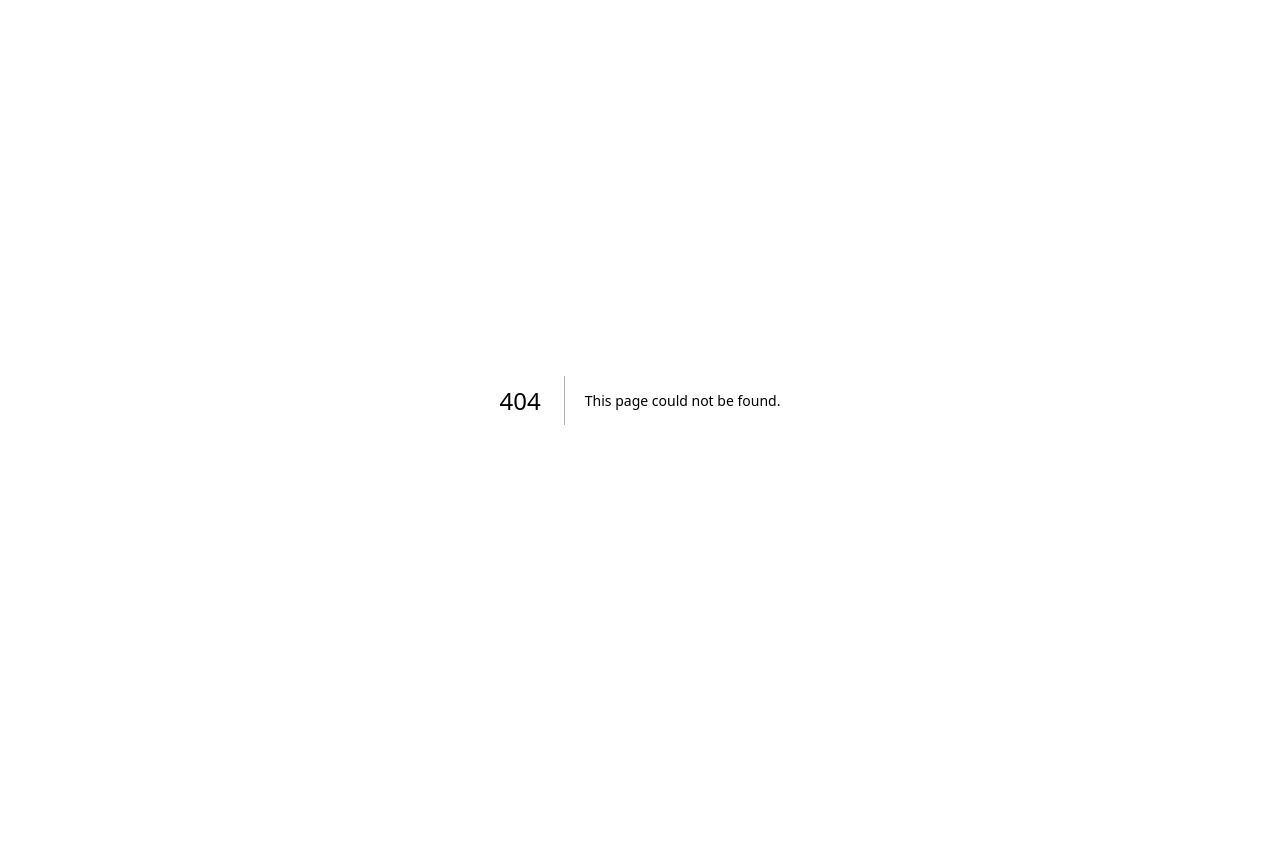
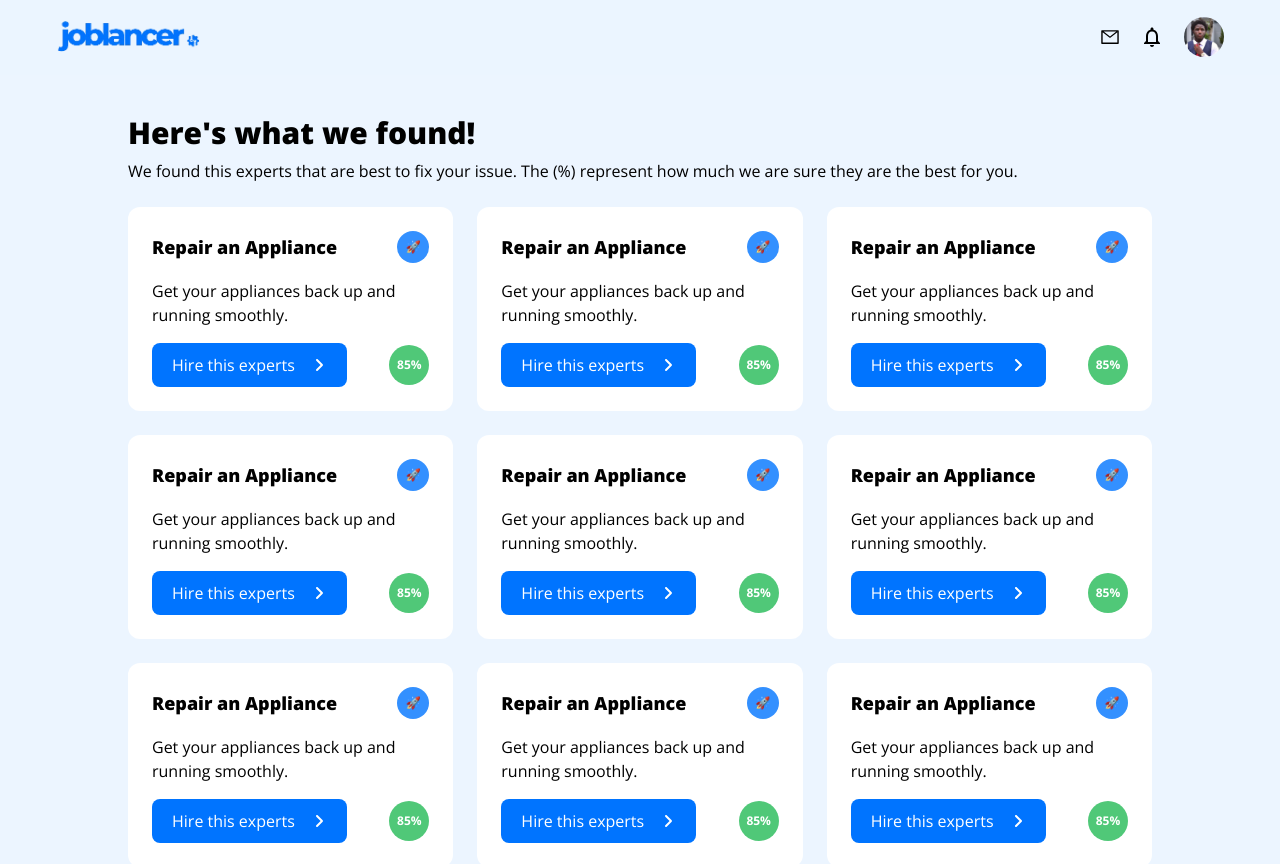
Before and after one commit to codedcontent/joblancer, a Next.js app: page /dashboard/buyer/best-experts in a window 1280 px wide. Before the commit this address had no page. Shown: the top 864 px of the page. Before the commit the page ends 800 px from the top, so only its background shows below. Built offline with nearby package versions, Linux system fonts and the light colour scheme.

Commit message:
Built the best experts page (the cards only)

```diff
--- a/src/app/dashboard/buyer/SuggestedJobsCard.tsx
+++ b/src/app/dashboard/buyer/SuggestedJobsCard.tsx
@@ -1,6 +1,4 @@
-import CustomButton from "@/components/customButton/CustomButton";
 import LinkButton from "@/components/linkButton/LinkButton";
-import React from "react";
 
 type Props = {
   title: string;
--- /dev/null
+++ b/src/app/dashboard/buyer/best-experts/BestExpertCard.tsx
@@ -0,0 +1,54 @@
+import Link from "next/link";
+import { FaAngleRight } from "react-icons/fa6";
+
+type Props = {
+  title: string;
+  description: string;
+  jobLink: string;
+  matchConfidence: number;
+  categoryIcon: string;
+};
+
+const BestExpertCard = ({
+  description,
+  matchConfidence,
+  jobLink,
+  title,
+  categoryIcon,
+}: Props) => {
+  return (
+    <div className="w-full bg-white lg:p-6 p-4 rounded-xl space-y-4">
+      {/* Title */}
+      <div className="flex w-full justify-between items-center">
+        <p className="font-black text-lg">{title}</p>
+
+        <div className="flex justify-center items-center h-8 w-8 rounded-full bg-primary/80">
+          <p className="font-black text-xs">{categoryIcon}</p>
+        </div>
+      </div>
+
+      {/* Description */}
+      <p className="font-extralight">{description}</p>
+
+      {/* Bottom Comp. */}
+      <div className="flex justify-between items-center">
+        <div className="w-max">
+          <Link
+            href={jobLink}
+            className="w-full py-2.5 px-5 rounded-lg text-center bg-primary text-white flex items-center gap-4"
+          >
+            <span>Hire this experts</span>
+
+            <FaAngleRight />
+          </Link>
+        </div>
+
+        <div className="bg-success rounded-full h-10 w-10 flex justify-center items-center">
+          <p className="font-bold text-white text-xs">{matchConfidence}%</p>
+        </div>
+      </div>
+    </div>
+  );
+};
+
+export default BestExpertCard;
--- /dev/null
+++ b/src/app/dashboard/buyer/best-experts/page.tsx
@@ -0,0 +1,39 @@
+/* eslint-disable react/no-unescaped-entities */
+import React from "react";
+import BestExpertCard from "./BestExpertCard";
+
+const BestExpertsPage = () => {
+  return (
+    <div className="lg:px-32 md:px-20 px-6 m-auto lg:pt-10 pt-4 w-full pb-10">
+      {/* Intro */}
+      <div className="space-y-2">
+        <h1 className="text-3xl font-black">Here's what we found!</h1>
+
+        <p className="font-light">
+          We found this experts that are best to fix your issue. The (%)
+          represent how much we are sure they are the best for you.
+        </p>
+      </div>
+
+      {/* Best Experts */}
+      <div className="w-full grid lg:grid-cols-3 md:grid-cols-2 grid-cols-1 lg:gap-6 gap-3 md:mt-6 mt-3">
+        {Array(10)
+          .fill(0)
+          .map((_, index) => {
+            return (
+              <BestExpertCard
+                key={index}
+                description="Get your appliances back up and running smoothly."
+                matchConfidence={85}
+                jobLink="/jobs/543874384099"
+                title="Repair an Appliance"
+                categoryIcon="🚀"
+              />
+            );
+          })}
+      </div>
+    </div>
+  );
+};
+
+export default BestExpertsPage;
```
